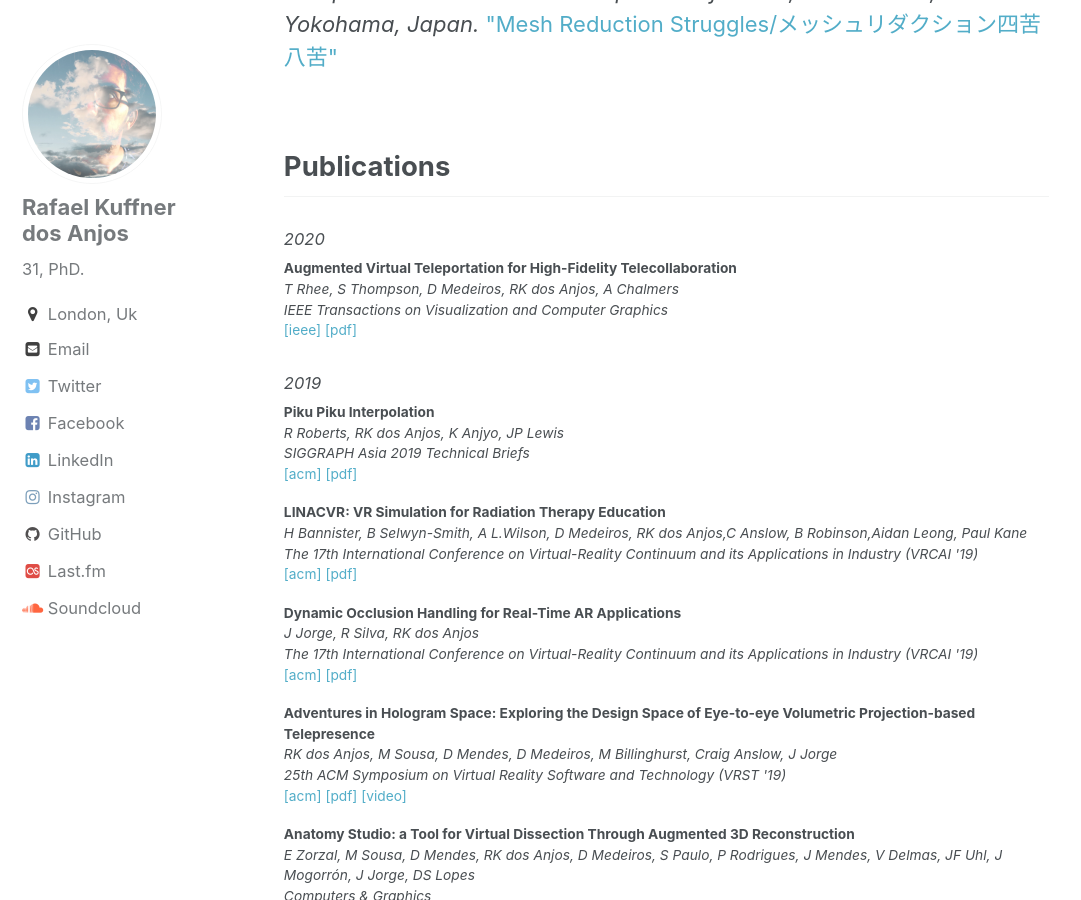
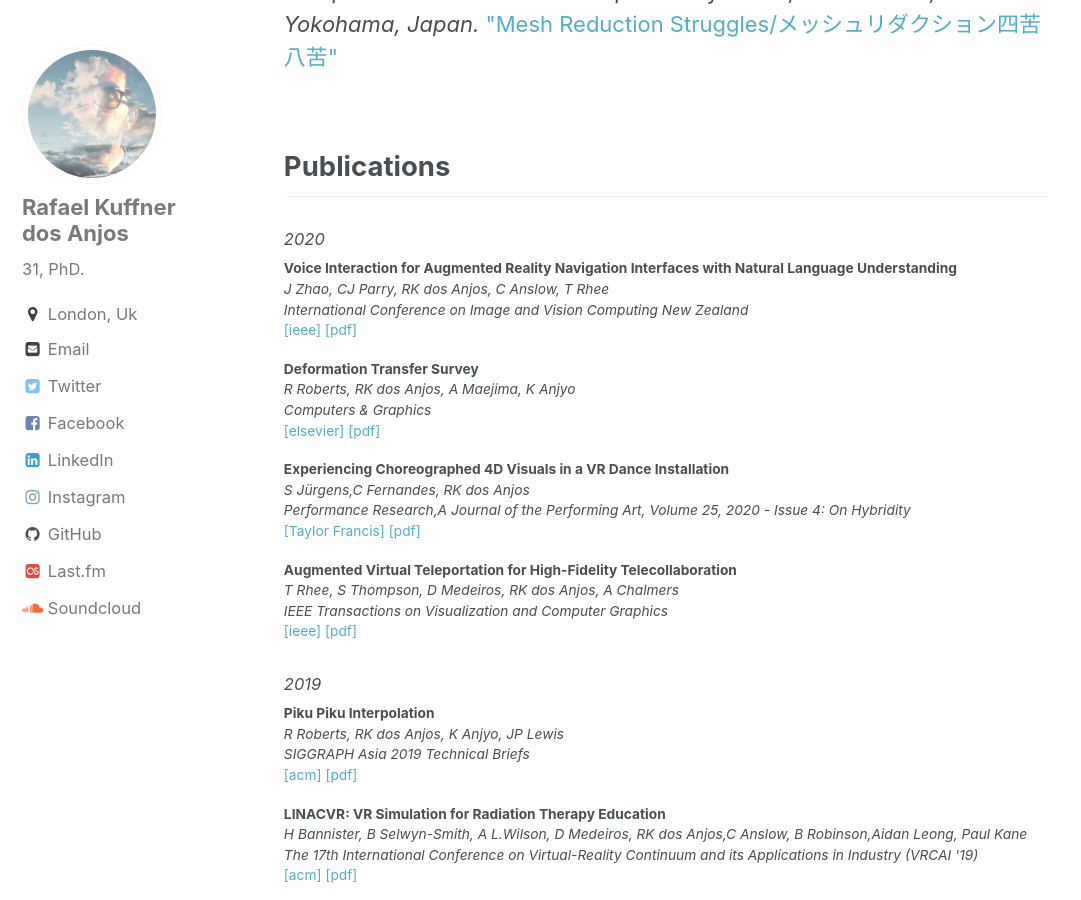
Before and after one commit to rafaelkuffner/rafaelkuffner.github.io, a Jekyll site: the page built from index.html, in a window 1280 px wide and 900 px high, scrolled down 2748 px. Shown: the whole window, without its empty margins (0-1081 px from the left). Built offline with Jekyll 4.4.1, drawn with Linux system fonts in a browser that asks for light colours; the list of posts is cut into pages by our own code.

Commit message:
Added 2020 papers

```diff
--- a/index.html
+++ b/index.html
@@ -90,6 +90,32 @@ Computer Graphics - Universidade de Lisboa - Técnico Lisboa (Alameda)</a>
 
 <h5>2020</h5>
 
+<p><b>Voice Interaction for Augmented Reality Navigation Interfaces with Natural Language Understanding</b></br>
+  <i>J Zhao, CJ Parry, RK dos Anjos, C Anslow, T Rhee</i></br>
+  <i>International Conference on Image and Vision Computing New Zealand</i></br>
+  <a target="_blank" href="https://ieeexplore.ieee.org/abstract/document/9290643/">[ieee]</a>
+  <a target="_blank" href="assets/papers/ICIVCNZ.pdf">[pdf]</a>
+  <!-- <a target="_blank" href="https://dl.acm.org/citation.cfm?id=3365156">[acm]</a> -->
+</p>
+
+
+<p><b>Deformation Transfer Survey</b></br>
+  <i>R Roberts, RK dos Anjos, A Maejima, K Anjyo</i></br>
+  <i>Computers & Graphics</i></br>
+  <a target="_blank" href="https://doi.org/10.1016/j.cag.2020.10.004">[elsevier]</a>
+  <a target="_blank" href="assets/papers/C&G2020.pdf">[pdf]</a>
+  <!-- <a target="_blank" href="https://dl.acm.org/citation.cfm?id=3365156">[acm]</a> -->
+</p>
+
+<p><b>Experiencing Choreographed 4D Visuals in a VR Dance Installation</b></br>
+  <i>S Jürgens,C Fernandes, RK dos Anjos</i></br>
+  <i>Performance Research,A Journal of the Performing Art, Volume 25, 2020 - Issue 4: On Hybridity</i></br>
+  <a target="_blank" href="https://doi.org/10.1080/13528165.2020.1842603">[Taylor Francis]</a>
+  <a target="_blank" href="assets/papers/Performance2020.pdf">[pdf]</a>
+  <!-- <a target="_blank" href="https://dl.acm.org/citation.cfm?id=3365156">[acm]</a> -->
+</p>
+
+
 <p><b>Augmented Virtual Teleportation for High-Fidelity Telecollaboration</b></br>
   <i>T Rhee, S Thompson, D Medeiros, RK dos Anjos, A Chalmers</i></br>
   <i>IEEE Transactions on Visualization and Computer Graphics</i></br>
@@ -97,6 +123,7 @@ Computer Graphics - Universidade de Lisboa - Técnico Lisboa (Alameda)</a>
   <a target="_blank" href="assets/papers/TVCG2020.pdf">[pdf]</a>
   <!-- <a target="_blank" href="https://dl.acm.org/citation.cfm?id=3365156">[acm]</a> -->
 </p>
+
 
 <h5>2019</h5>
 
```
Also changed, not shown: 3 other files.
